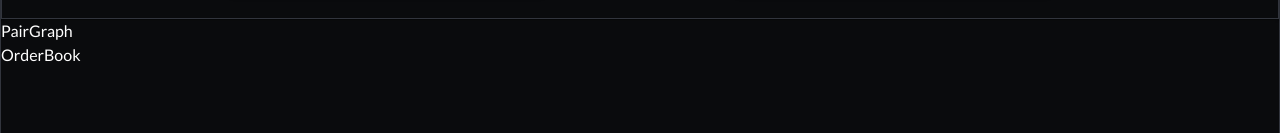
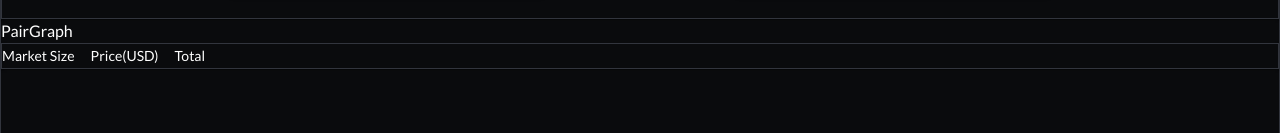
Before and after one commit to fayazpn/coin-routes, a React (Vite) app: page /exchange/BTC-USD in a window 1280 px wide. Shown: the part 327-460 px from the top of the page. Built offline with nearby package versions, Linux system fonts and the light colour scheme.

Commit message:
refactor: re-name top stats

```diff
--- a/src/components/exchange/OrderBook.tsx
+++ /dev/null
@@ -1,5 +0,0 @@
-function OrderBook() {
-  return <div>OrderBook</div>;
-}
-
-export default OrderBook;
--- a/src/components/exchange/WidgetsContainer.tsx
+++ b/src/components/exchange/WidgetsContainer.tsx
@@ -1,11 +1,11 @@
-import BestStats from './BestStats';
-import OrderBook from './OrderBook';
+import OrderBook from './order-book/OrderBook';
 import PairGraph from './PairGraph';
+import TopStats from './top-stats/TopStats';
 
 function WidgetsContainer() {
   return (
     <>
-      <BestStats />
+      <TopStats />
       <PairGraph />
       <OrderBook />
     </>
--- /dev/null
+++ b/src/components/exchange/order-book/OrderBook.tsx
@@ -0,0 +1,15 @@
+import { Paper, Stack, Typography } from '@mui/material';
+
+function OrderBook() {
+  return (
+    <Paper>
+      <Stack direction="row" gap={2}>
+        <Typography variant="subtitle1">Market Size</Typography>
+        <Typography variant="subtitle1">Price(USD)</Typography>
+        <Typography variant="subtitle1">Total</Typography>
+      </Stack>
+    </Paper>
+  );
+}
+
+export default OrderBook;
--- a/src/components/exchange/BestStats.tsx
+++ b/src/components/exchange/top-stats/TopStats.tsx
@@ -1,12 +1,13 @@
 import { ORDERS_CONST } from '@app/constants/appConstants';
 import * as S from '@app/pages/exchange/ExchangePage.styles';
 import { Stack } from '@mui/material';
-import SectionHeader from '../common/SectionHeader';
+
+import SectionHeader from '@app/components/common/SectionHeader';
 import StatsCard from './StatsCard';
 
-function BestStats() {
+function TopStats() {
   return (
-    <S.BestStatsWrapper>
+    <S.TopStatsWrapper>
       <SectionHeader title="Overall Statistics" />
       <Stack
         direction={{ sm: 'column', md: 'row' }}
@@ -32,8 +33,8 @@ function BestStats() {
           pair="BTC-USD"
         />
       </Stack>
-    </S.BestStatsWrapper>
+    </S.TopStatsWrapper>
   );
 }
 
-export default BestStats;
+export default TopStats;
--- a/src/pages/exchange/ExchangePage.styles.ts
+++ b/src/pages/exchange/ExchangePage.styles.ts
@@ -2,7 +2,7 @@ import { ORDERS_CONST } from '@app/constants/appConstants';
 import { OrderType } from '@app/types/types';
 import { Card, Paper, styled } from '@mui/material';
 
-export const BestStatsWrapper = styled(Paper)({
+export const TopStatsWrapper = styled(Paper)({
   padding: '1rem 2rem',
   minHeight: '25rem',
 });
```
Also changed, not shown: src/components/exchange/top-stats/StatsCard.tsx (renamed from src/components/exchange/StatsCard.tsx).
